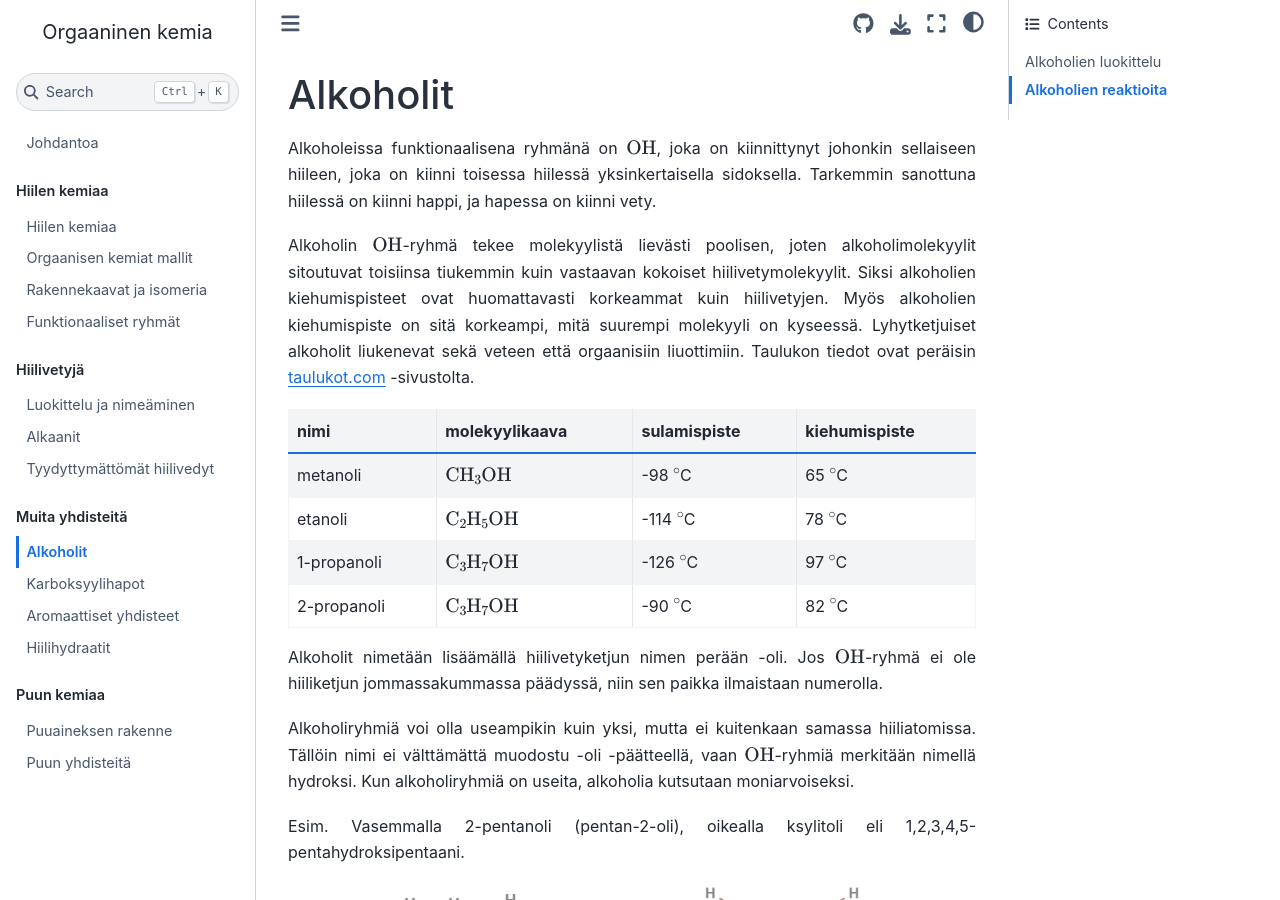
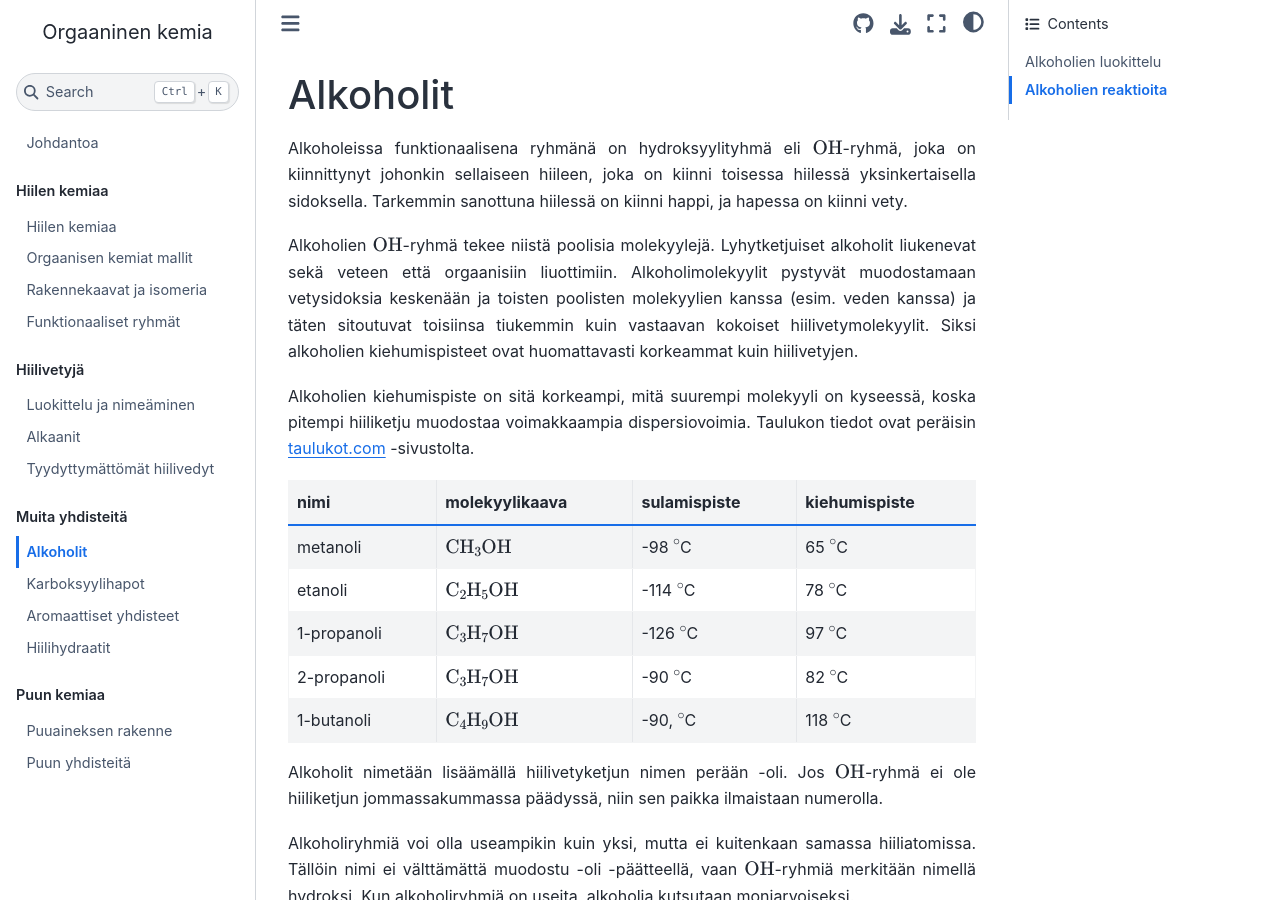
Before and after one commit to luma-lapinamk/miika-orgkemia, a Jupyter Book: the page built from notebooks/alkoholit.md, in a window 1280 px wide and 900 px high. Built offline with Jupyter Book 1.0.4 settings and Sphinx 7.4.7 and the Sphinx Book theme 1.1.4, drawn with Linux system fonts in a browser that asks for light colours.

Commit message:
Päätteet PNG -> png. Alkoholien kappaletta laajennettu.

```diff
--- a/notebooks/alkoholit.md
+++ b/notebooks/alkoholit.md
@@ -1,8 +1,10 @@
 # Alkoholit
 
-Alkoholeissa funktionaalisena ryhmänä on $\text{OH}$, joka on kiinnittynyt johonkin sellaiseen hiileen, joka on kiinni toisessa hiilessä yksinkertaisella sidoksella. Tarkemmin sanottuna hiilessä on kiinni happi, ja hapessa on kiinni vety.
+Alkoholeissa funktionaalisena ryhmänä on hydroksyylityhmä eli $\text{OH}$-ryhmä, joka on kiinnittynyt johonkin sellaiseen hiileen, joka on kiinni toisessa hiilessä yksinkertaisella sidoksella. Tarkemmin sanottuna hiilessä on kiinni happi, ja hapessa on kiinni vety.
 
-Alkoholin $\text{OH}$-ryhmä tekee molekyylistä lievästi poolisen, joten alkoholimolekyylit sitoutuvat toisiinsa tiukemmin kuin vastaavan kokoiset hiilivetymolekyylit. Siksi alkoholien kiehumispisteet ovat huomattavasti korkeammat kuin hiilivetyjen. Myös alkoholien kiehumispiste on sitä korkeampi, mitä suurempi molekyyli on kyseessä. Lyhytketjuiset alkoholit liukenevat sekä veteen että orgaanisiin liuottimiin. Taulukon tiedot ovat peräisin [taulukot.com](https://www.taulukot.com/kemia/orgaanisetaineet/) -sivustolta.
+Alkoholien $\text{OH}$-ryhmä tekee niistä poolisia molekyylejä. Lyhytketjuiset alkoholit liukenevat sekä veteen että orgaanisiin liuottimiin. Alkoholimolekyylit pystyvät muodostamaan vetysidoksia keskenään ja toisten poolisten molekyylien kanssa (esim. veden kanssa) ja täten sitoutuvat toisiinsa tiukemmin kuin vastaavan kokoiset hiilivetymolekyylit. Siksi alkoholien kiehumispisteet ovat huomattavasti korkeammat kuin hiilivetyjen.
+
+Alkoholien kiehumispiste on sitä korkeampi, mitä suurempi molekyyli on kyseessä, koska pitempi hiiliketju muodostaa voimakkaampia dispersiovoimia. Taulukon tiedot ovat peräisin [taulukot.com](https://www.taulukot.com/kemia/orgaanisetaineet/) -sivustolta.
 
 |nimi|molekyylikaava|sulamispiste|kiehumispiste|
 |----|--------------|------------|--------------|
@@ -10,6 +12,7 @@ Alkoholin $\text{OH}$-ryhmä tekee molekyylistä lievästi poolisen, joten alkoh
 |etanoli|$\text{C}_2\text{H}_5\text{OH}$|-114 $^{\circ}$C|78 $^{\circ}$C|
 |1-propanoli|$\text{C}_3\text{H}_7\text{OH}$|-126 $^{\circ}$C|97 $^{\circ}$C|
 |2-propanoli|$\text{C}_3\text{H}_7\text{OH}$|-90 $^{\circ}$C|82 $^{\circ}$C|
+|1-butanoli|$\text{C}_4\text{H}_9\text{OH}$|-90, $^{\circ}$C|118 $^{\circ}$C|
 
 Alkoholit nimetään lisäämällä hiilivetyketjun nimen perään -oli. Jos $\text{OH}$-ryhmä ei ole hiiliketjun jommassakummassa päädyssä, niin sen paikka ilmaistaan numerolla.
 
```
